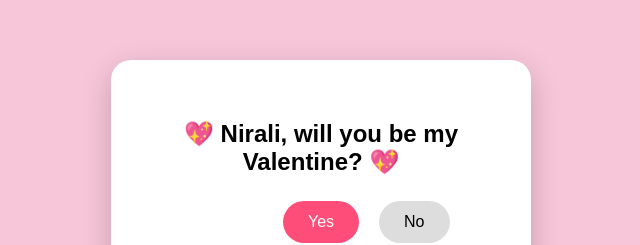
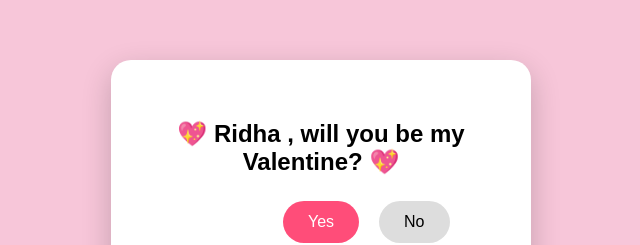
Before and after one commit to shindeatharva865-lgtm/valentine-yes-only, a plain HTML site: page index.html in a window 1280 px wide. Shown: the part 219-464 px from the top of the page, without its empty margins (319-959 px from the left). Drawn offline with Linux system fonts and the light colour scheme.

Commit message:
Update index.html

```diff
--- a/index.html
+++ b/index.html
@@ -56,7 +56,7 @@
 <body>
 
   <div class="card">
-    <h2>💖 Nirali, will you be my Valentine? 💖</h2>
+    <h2>💖 Ridha , will you be my Valentine? 💖</h2>
 
     <button id="yes" onclick="yesClicked()">Yes</button>
     <button id="no" onmouseover="moveNo()">No</button>
```
